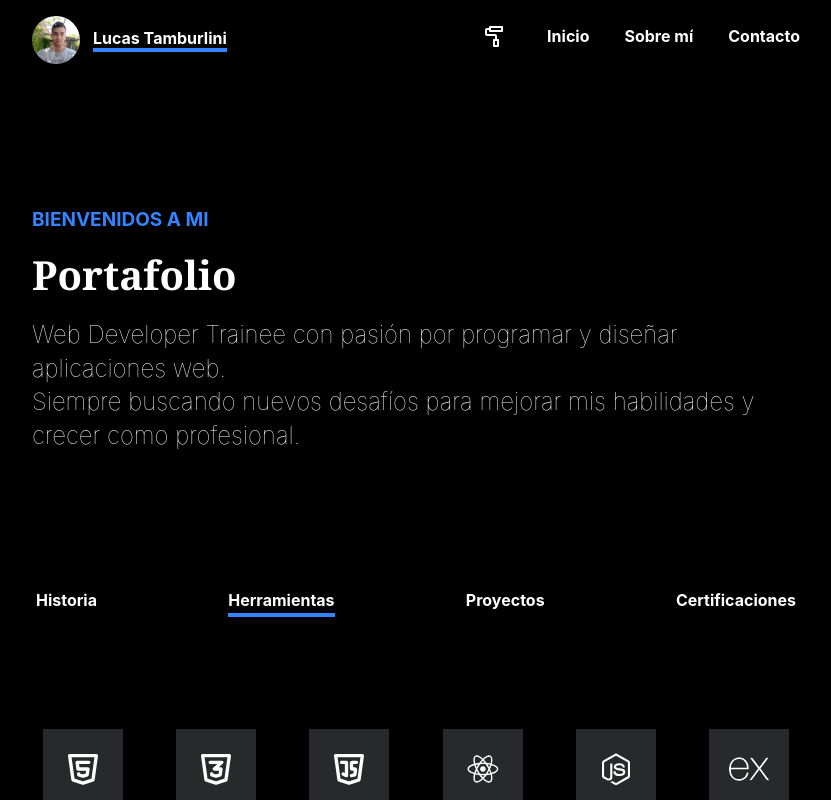
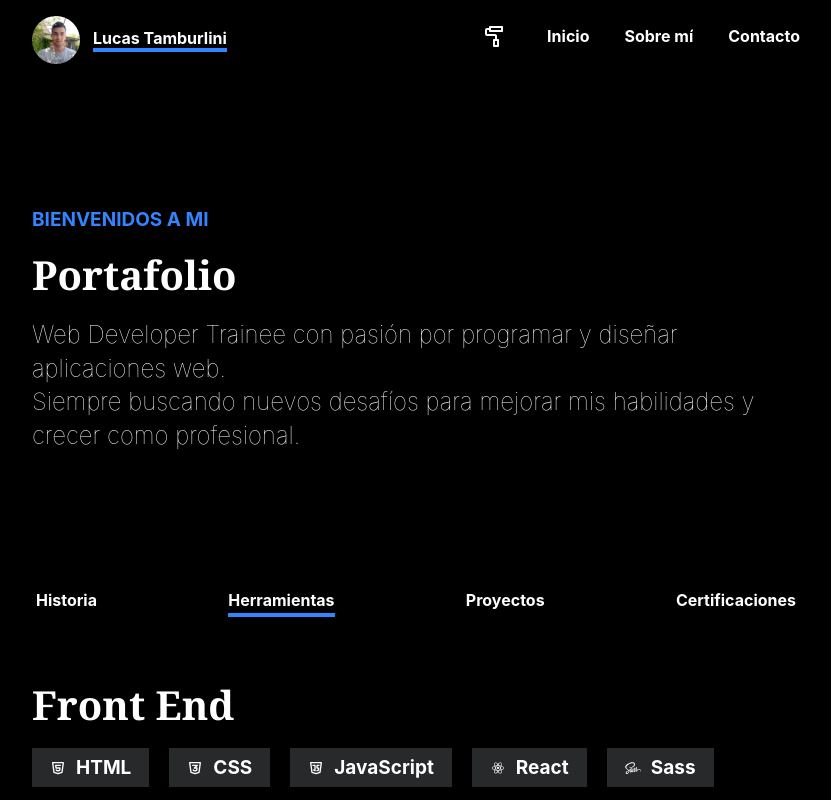
Before and after one commit to lucastamburlini/portfolio-viejo, a React (Create React App) app: page / in a window 1280 px wide. Both pictures are taken after a click on the tab "Herramientas". Shown: the top 800 px of the page, without its empty margins (224-1055 px from the left). Built offline with nearby package versions, Linux system fonts and the light colour scheme.

Commit message:
Modificación "Herramientas"

```diff
--- a/src/data/data.js
+++ b/src/data/data.js
@@ -11,6 +11,7 @@ import {
   DiMongodb,
   DiPhotoshop,
   DiSass,
+  DiSenchatouch,
 } from "react-icons/di";
 import {
   TbBrandJavascript,
@@ -47,18 +48,33 @@ export const dataTabs = [
 ];
 
 export const tools = [
+  {
+    category: "Front End",
+    items: [
       { name: "HTML", icon: <TbBrandHtml5 /> },
       { name: "CSS", icon: <TbBrandCss3 /> },
       { name: "JavaScript", icon: <TbBrandJavascript /> },
       { name: "React", icon: <DiReact /> },
+      { name: "Sass", icon: <DiSass /> },
+      { name: "Bootstrap", icon: <TbBrandBootstrap /> },
+      { name: "Material UI", icon: <SiMui /> },
+    ],
+  },
+  {
+    category: "Back End",
+    items: [
       { name: "Node.js", icon: <DiNodejsSmall /> },
       { name: "Express", icon: <SiExpress /> },
       { name: "MongoDB", icon: <DiMongodb /> },
+    ],
+  },
+  {
+    category: "Diseño",
+    items: [
       { name: "Photoshop", icon: <DiPhotoshop /> },
       { name: "Canva", icon: <SiCanva /> },
-  { name: "Sass", icon: <DiSass /> },
-  { name: "Bootstrap", icon: <TbBrandBootstrap /> },
-  { name: "Material UI", icon: <SiMui /> },
+    ],
+  },
 ];
 
 export const linksNavbar = [
@@ -125,10 +141,7 @@ export const certificates = [
     title: "Aprende SCRUM",
     imgTitle: imgScrum,
   },
-
 ];
-
-
 
 export const themes = [
   {
--- a/src/pages/main/Tools.jsx
+++ b/src/pages/main/Tools.jsx
@@ -6,9 +6,16 @@ const Tools = () => {
   return (
     <section className="tools-container">
       {tools.map((tool) => (
-        <div key={tool.name} className="tool-card">
-          <div className="tool-icon">{tool.icon}</div>
-          <h2 className="tool-name">{tool.name}</h2>
+        <div key={tool.category}>
+          <h1>{tool.category}</h1>
+          <div className="tool-skill-container">
+            {tool.items.map((item) => (
+              <div className="tool-items" key={item.name}>
+                <div className="tool-icon">{item.icon}</div>
+                <h2 className="tool-name">{item.name}</h2>
+              </div>
+            ))}
+          </div>
         </div>
       ))}
     </section>
--- a/src/styles/tools.scss
+++ b/src/styles/tools.scss
@@ -1,39 +1,49 @@
 @import "./index.scss";
 
 .tools-container {
-  display: grid;
-  grid-template-columns: repeat(auto-fill, minmax(100px, 1fr));
-  grid-gap: 2rem;
-  margin: 2rem 0;
-
-
-  .tool-card {
   display: flex;
   flex-direction: column;
+
+  .tool-skill-container {
+    display: flex;
+    flex-wrap: wrap;
     align-items: center;
-    justify-content: center;
-    padding: 20px;
-    text-align: center;
+    width: auto;
+    height: auto;
+    gap: 20px;
+    margin: 0 0 70px 0;
+
+    .tool-items {
+      display: flex;
+      align-items: center;
+      background-color: var(--color-bg-offset);
+      padding: 8px 18px;
+      cursor: default;
+
+      &:hover {
+        background-color: var(--color-primary);
+        color: var(--color-bg);
+        transition: all 0.2s ease-in-out;
       }
 
       .tool-icon {
         display: flex;
-    justify-content: center;
         align-items: center;
-    width: 80px;
-    height: 80px;
-    background-color: var(--color-bg-offset);
-    margin-bottom: 20px;
 
-    &:hover{
-      background-color: var(--color-primary);
-      transition: all .3s ease;
+        &:hover {
           color: var(--color-bg);
         }
       }
 
-  .tool-icon svg {
-    width: 50%;
-    height: 50%;
+      .tool-name {
+        margin-left: 10px;
       }
     }
+  }
+}
+
+@media screen and (min-width: 576px) {
+  .tool-skill-container {
+
+  }
+}
```
Lines whose indentation alone changed are shown as unchanged.
